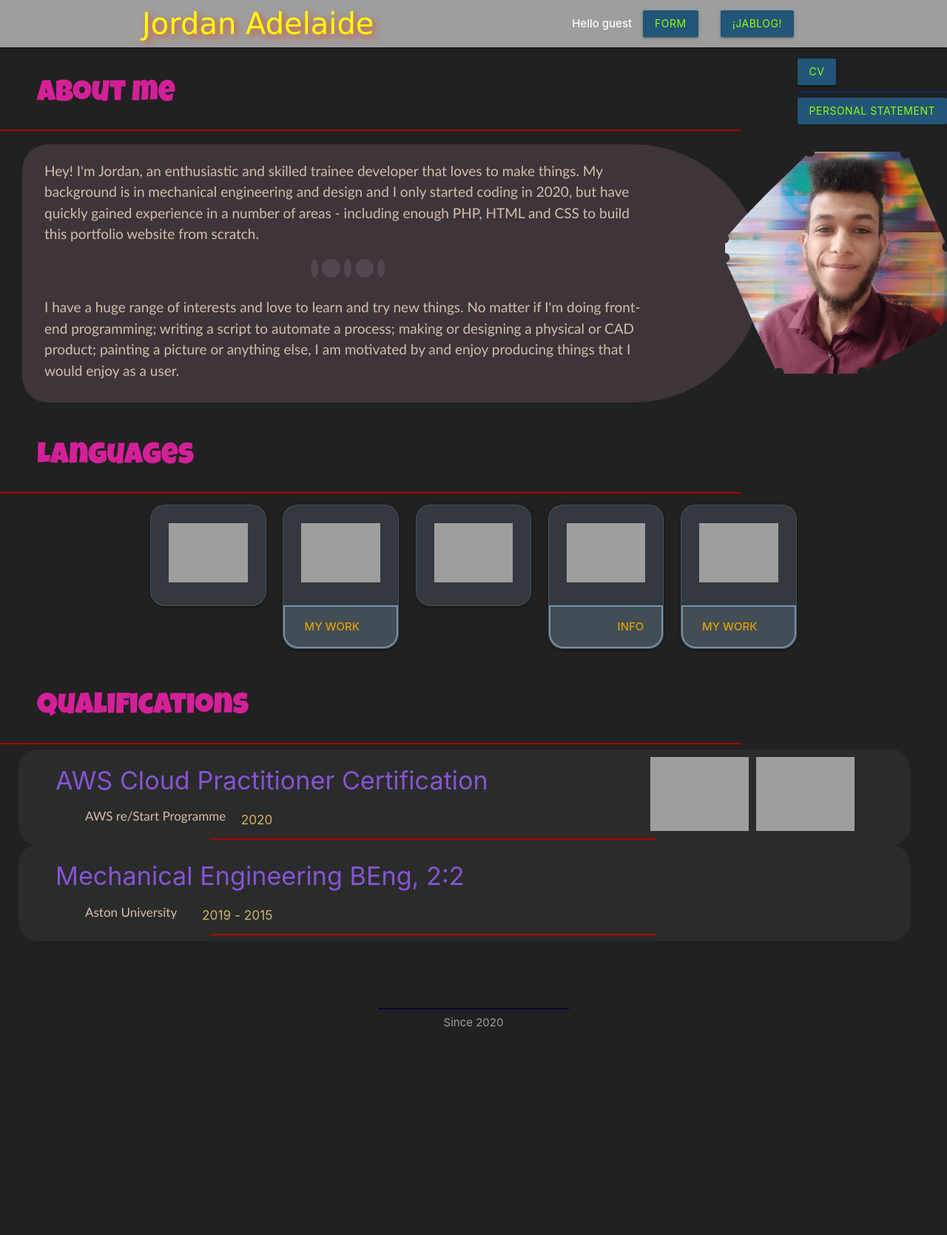
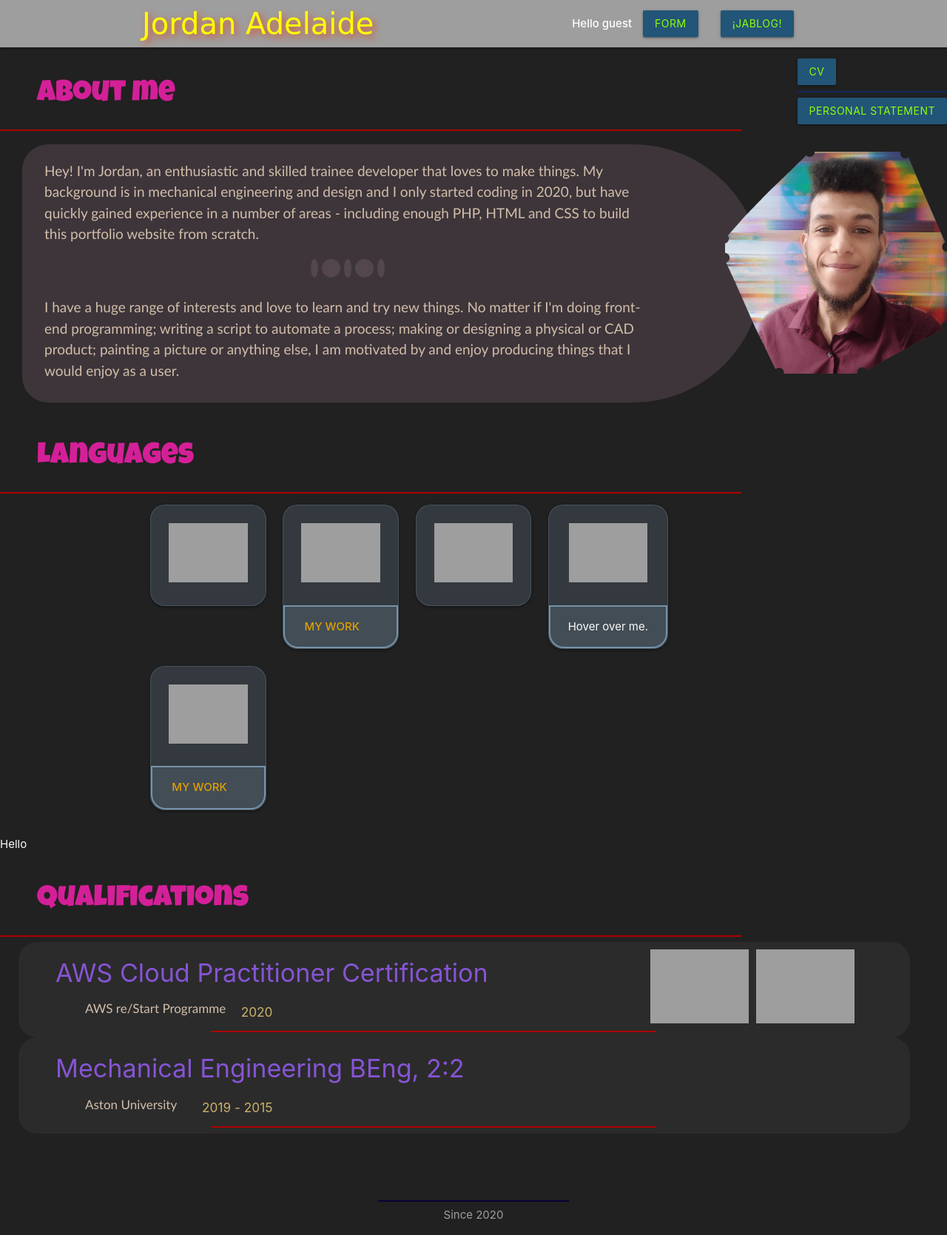
Before and after one commit to jAdelaide/Portfolio, a PHP site: page / in a window 1280 px wide. Shown: the whole page at 74% size. Before the commit the page ends 1388 px from the top, so only its background shows below. Run offline with PHP 8.4, Linux system fonts and the light colour scheme; some web fonts are replaced; grey boxes are pictures that could not be loaded.

Commit message:
Small edits

```diff
--- a/custom.css
+++ b/custom.css
@@ -24,7 +24,7 @@
     width: 20%;
     padding: 0px;
 }
-.row::after{
+.row::after {
     content: "";
     clear: both;
     display: table;
--- a/sections/infoPages/HTML.php
+++ b/sections/infoPages/HTML.php
@@ -0,0 +1 @@
+rfghfbsogiashfinaskfvsf
--- a/sections/languages.php
+++ b/sections/languages.php
@@ -28,14 +28,23 @@
             if(file_exists($infoPage)): ?>
             <div class="card-action center">
               <div align="right" style="margin-right: 0px; padding-right: 0px">
-                <a href="info.php?id=<?php echo $language['name'] ?>" style="color: rgb(224, 160, 0); font-weight: 500; margin-right: 0px; padding-right: 0px;">Info</a>
+                <!-- <a href="info.php?id=<?php echo $language['name'] ?>" style="color: rgb(224, 160, 0); font-weight: 500; margin-right: 0px; padding-right: 0px;">Info</a> -->
+                <div class="infoDIV">Hover over me.</div>
+                <div class="hide">I am shown when someone hovers over the div above.</div>
               </div>
             </div>
             <?php endif; ?>
+
           </div>
         </div>
 
-    <?php endforeach ?>
+        <?php endforeach ?>
 
-  </div>
-</div>
+      </div>
+    </div>
+    <div class="infoTrigger">
+      <p>Hello</p>
+      <div class="beep">
+
+      </div>
+    </div>
```
